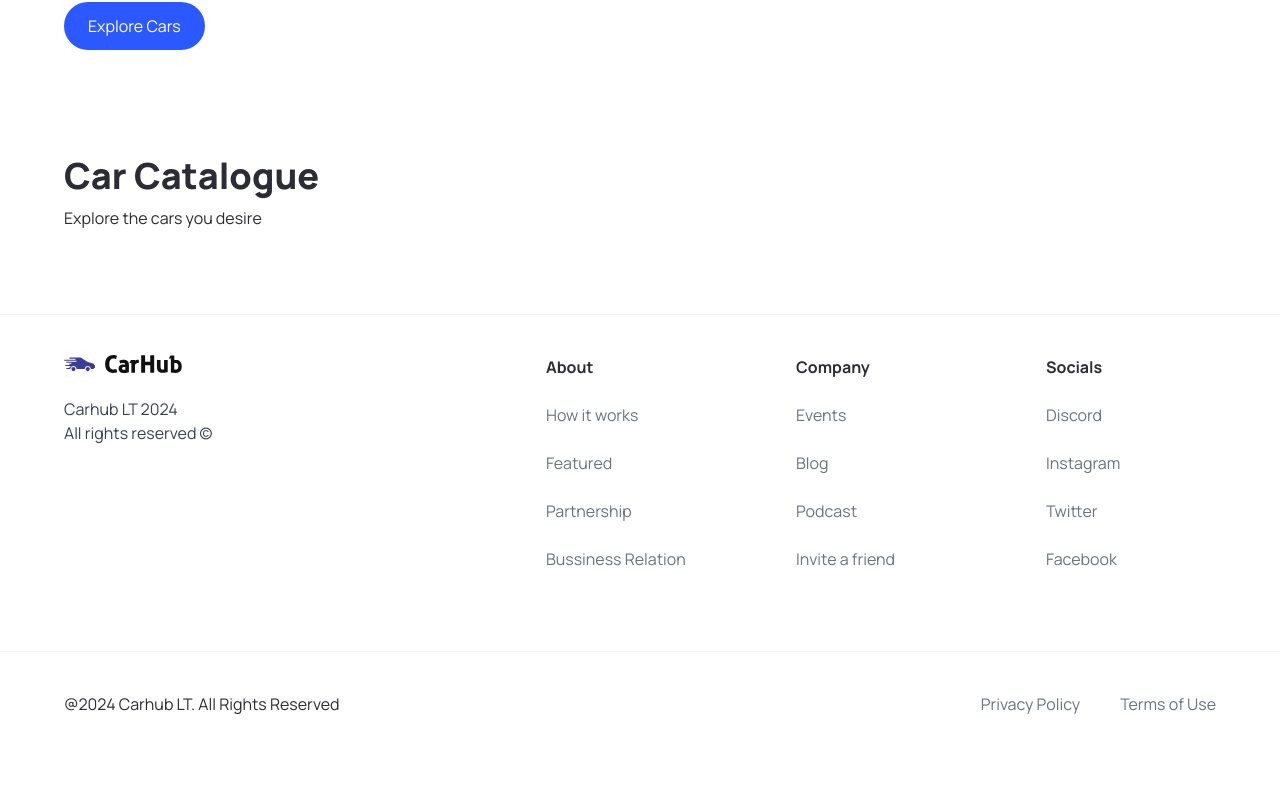
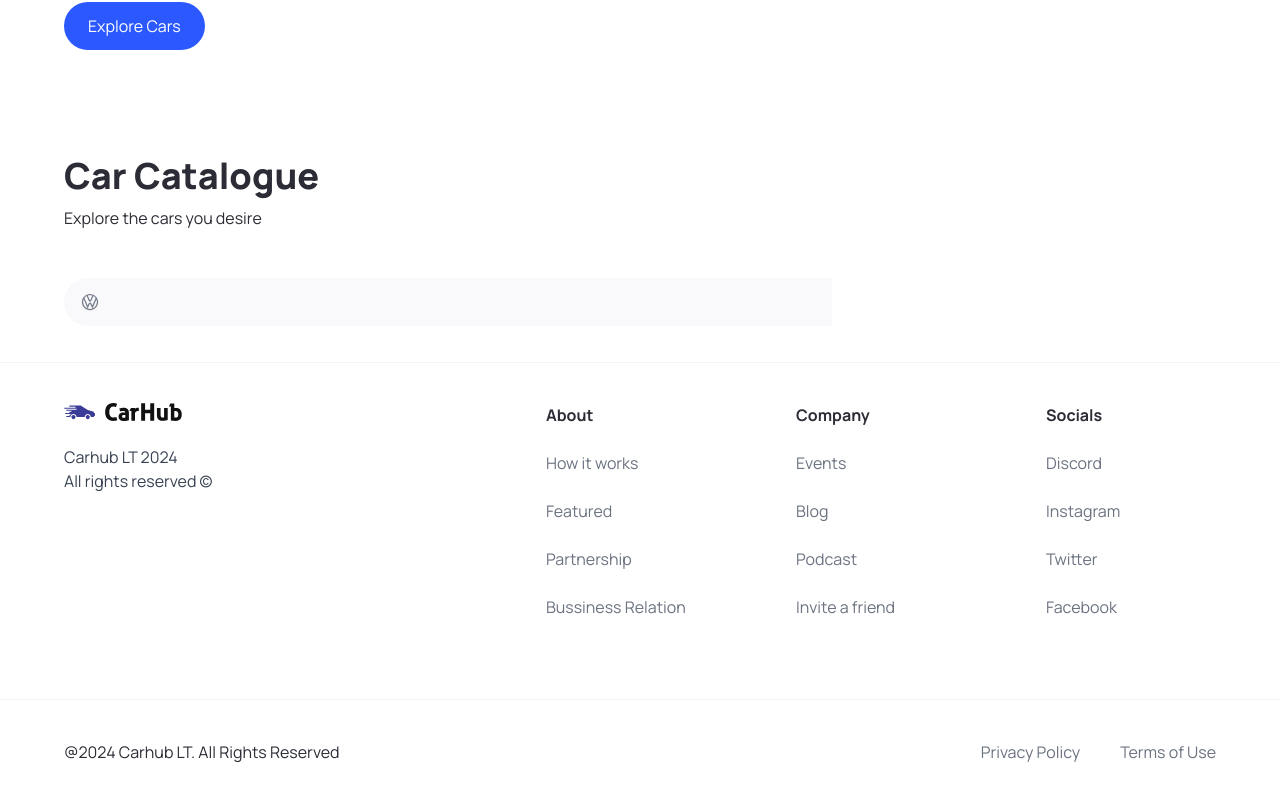
Before and after one commit to Agadafrancis/car_webapp, a Next.js app: page / in a window 1280 px wide. Shown: the part 708-1508 px from the top of the page. Before the commit the page ends 1464 px from the top, so only its background shows below. Built offline with nearby package versions, Linux system fonts and the light colour scheme.

Commit message:
fixing searchbar error

```diff
--- a/components/SearchBar.tsx
+++ b/components/SearchBar.tsx
@@ -2,7 +2,7 @@
 
 import { useState } from "react";
 
-import { SearchManufacturer } from ".";
+import { SearchManufacturer } from "./";
 
 const SearchBar = () => {
     const [manufacturer, setManufacturer] = useState ('')
--- a/components/SearchManufacturer.tsx
+++ b/components/SearchManufacturer.tsx
@@ -1,12 +1,32 @@
-import { SearchManufacturerProps } from "@/types"
+"use client";
 
+import { Combobox, Transition } from "@headlessui/react";
+
+import { SearchManufacturerProps } from "@/types";
+import Image from "next/image";
 
 const SearchManufacturer = ( {manufacturer, setManufacturer}: SearchManufacturerProps) => {
   return (
-    <div>
+    <div className="search-manufacturer">
+      <Combobox>
+        <div className="relative w-full ">
+          <Combobox.Button className="absolute top-[14px]">
+            <Image
+              src="/car-logo.svg"
+              width={20}
+              height={10}
+              className="ml-4"
+              alt="Car Logo"
+            />
+          </Combobox.Button>
 
+          <Combobox.Input
+            className="search-manufacturer__input"
+          />
+        </div>
+      </Combobox>
     </div>
   )
 }
 
-export default SearchManufacturer
+export default SearchManufacturer;
```
